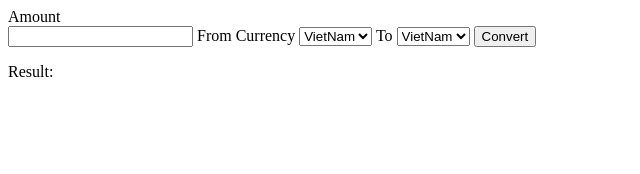
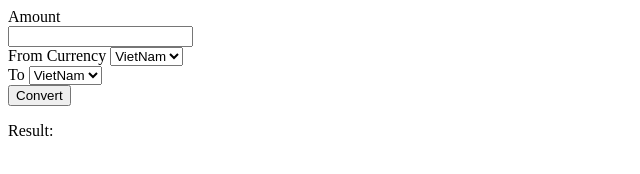
Before and after one commit to leducviet1/leducviet1-C0225M1_LeDucViet, a plain HTML site: page bai7_toantu_kieudulieu/baitap/chuyen-doi-tien-te.html in a window 1280 px wide. Shown: the whole page, without its empty margins (0-640 px from the left). Drawn offline with Linux system fonts and the light colour scheme.

Commit message:
thêm bài chuyển đổi tiền tệ

```diff
--- a/bai7_toantu_kieudulieu/baitap/chuyen-doi-tien-te.html
+++ b/bai7_toantu_kieudulieu/baitap/chuyen-doi-tien-te.html
@@ -7,19 +7,26 @@
 </head>
 <body>
 <form action="">
+    <div>
         <label for="amount">Amount</label> <br>
         <input type="text" name="amount" id="amount">
+    </div>
+    <div>
         <label for="from">From Currency</label>
         <select name="" id="from">
             <option value="Vnd">VietNam</option>
             <option value="Usd">USD</option>
         </select>
+    </div>
+    <div>
         <label for="to">To</label>
         <select name="" id="to">
             <option value="Vnd">VietNam</option>
             <option value="Usd">USD</option>
         </select>
-    <button onclick="changeMoney()">Convert</button>
+
+    </div>
+    <button type="button" onclick="changeMoney()">Convert</button>
     <br>
     <p id="result">Result:</p>
     <script>
```
Lines whose indentation alone changed are shown as unchanged.
